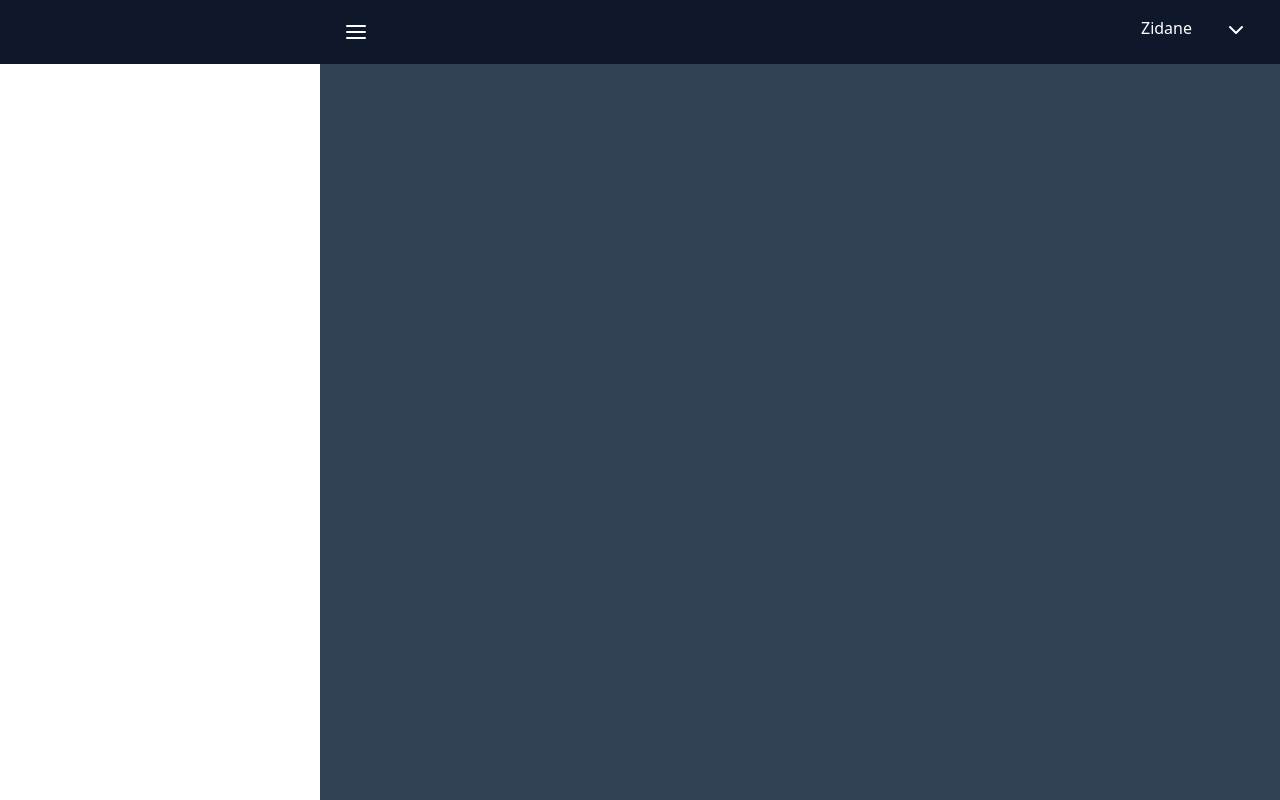
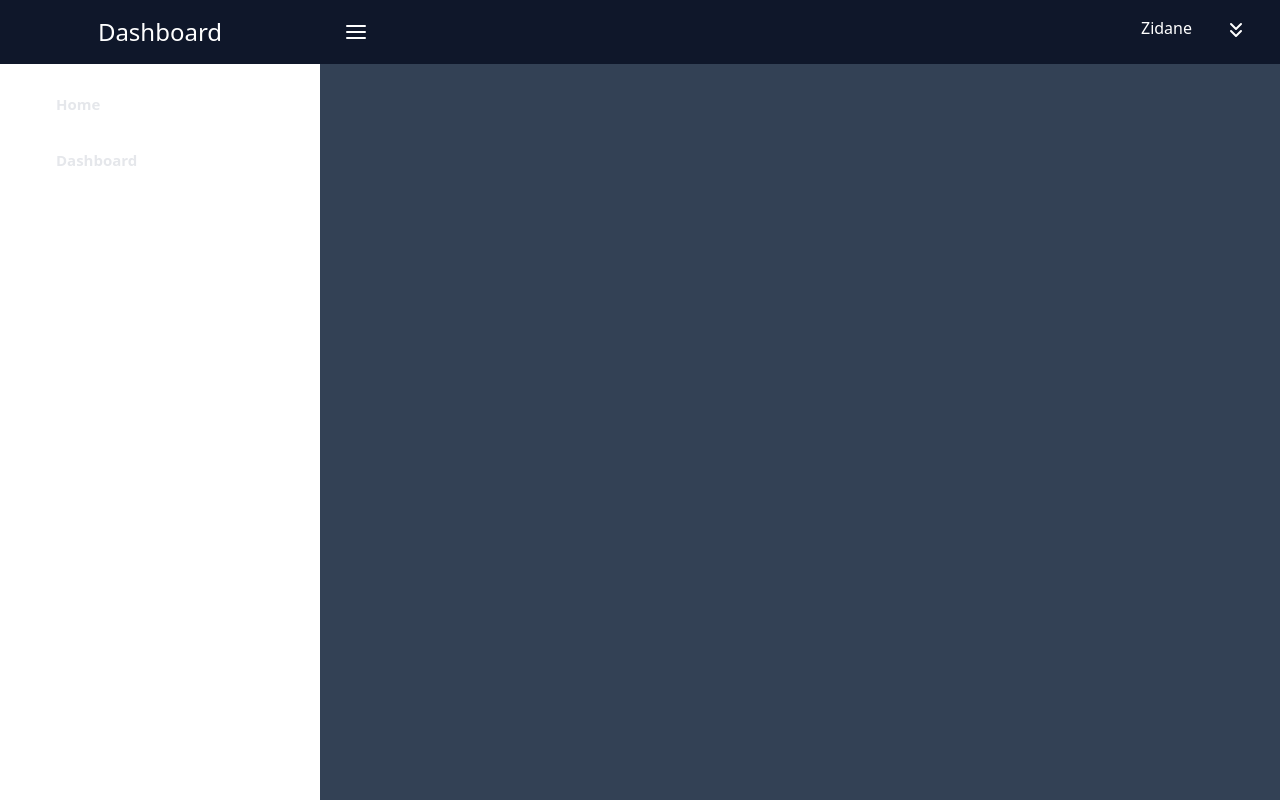
Before and after one commit to muhammaddariazzidane/My-dashboard, a plain HTML site: page index.html in a window 1280 px wide. Drawn offline with nearby package versions, Linux system fonts and the light colour scheme.

Commit message:
second commit

```diff
--- a/index.html
+++ b/index.html
@@ -22,7 +22,7 @@
         <a href="#" class="my-4 px-4  text-white">Zidane</a>
         <!-- dropdown -->
         <div as='button' class="text-white pr-4 relative" onclick="toggleNavMenu()">
-          <i data-feather="chevron-down" class="mt-1 hover:cursor-pointer" id="arrow"></i>
+          <i data-feather="chevrons-down" class="mt-1 hover:cursor-pointer" id="arrow"></i>
           <div id="navMenu"
             class="absolute dark:bg-slate-800 rounded-lg w-32 min-h-full -scale-y-0  transition-all duration-300 rounded-tr-none top-8 right-7 z-[999] shadow hover:shadow-xl">
             <ul class="flex flex-col  text-center ">
@@ -38,16 +38,32 @@
     </nav>
   </header>
   <!-- bg-transparent -->
-  <div class=" lg:hidden absolute bg-black/60 min-h-screen overflow-y-scroll w-full" id="bgSidebar">
+  <div as="button" class=" lg:hidden absolute  bg-black/60 min-h-screen overflow-y-scroll w-full" id="bgSidebar"
+    onclick="toggleSidebar()">
   </div>
   <!-- bg-transparent -->
   <aside
-    class=" transition-all duration-300 absolute dark:bg-slate-900 min-h-screen z-[9999] overflow-y-scroll w-[40%] lg:w-[25%]"
+    class=" transition-all duration-300 absolute dark:bg-slate-900 min-h-screen z-[999] overflow-y-scroll w-[40%] lg:w-[25%]"
     id="sidebar">
-    <div class="relative w-full">
+
+    <div class="absolute w-full text-white lg:shadow-none shadow-sm shadow-slate-800 h-16">
+      <h1 class="my-4 text-lg lg:text-2xl lg:px-0 px-4 lg:text-center">Dashboard</h1>
       <div onclick="toggleSidebar()" as="button"
-        class="hover:cursor-pointer absolute z-[99999] lg:hidden dark:bg-white bg-slate-900 rounded-full p-2 top-4 right-4">
+        class="hover:cursor-pointer absolute z-[99999] lg:hidden dark:bg-white bg-slate-900 rounded-full p-[0.4rem] top-3 right-4">
         <i data-feather="x" class="text-white  dark:text-red-600"></i>
+      </div>
+    </div>
+    <div class="absolute top-16 min-h-screen  w-full  text-white">
+      <div class="my-3">
+
+        <div class="p-2.5 py-4 flex items-center  px-4 duration-300 cursor-pointer hover:bg-slate-600 text-white">
+          <i data-feather="home"></i>
+          <span class="text-[15px] ml-4 text-gray-200 font-bold">Home</span>
+        </div>
+        <div class="p-2.5 py-4 flex items-center  px-4 duration-300 cursor-pointer hover:bg-slate-600 text-white">
+          <i data-feather="grid"></i>
+          <span class="text-[15px] ml-4 text-gray-200 font-bold">Dashboard</span>
+        </div>
       </div>
     </div>
   </aside>
@@ -57,11 +73,12 @@
 
   <main id="main" class="bg-slate-700 transition-all duration-300 lg:ml-[25%] min-h-screen">
 
+
   </main>
 
 
+
   <!-- main content -->
-
 
 
 
```
